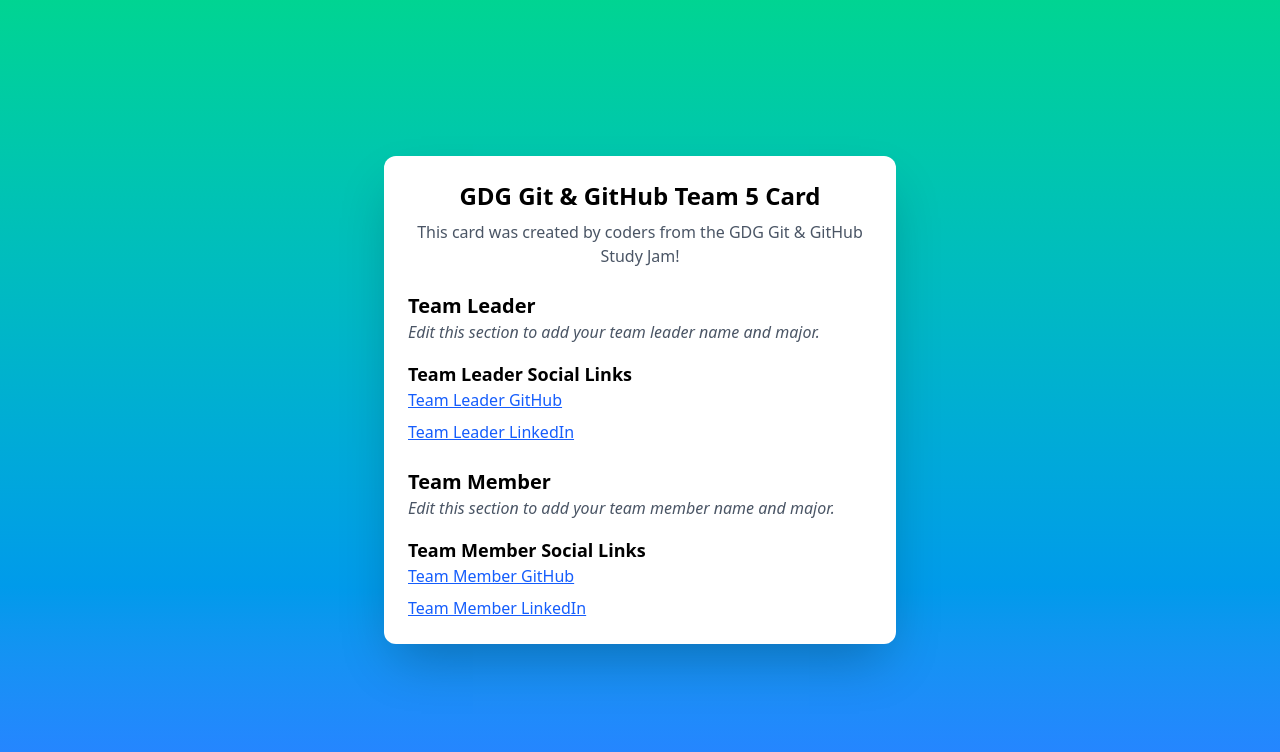
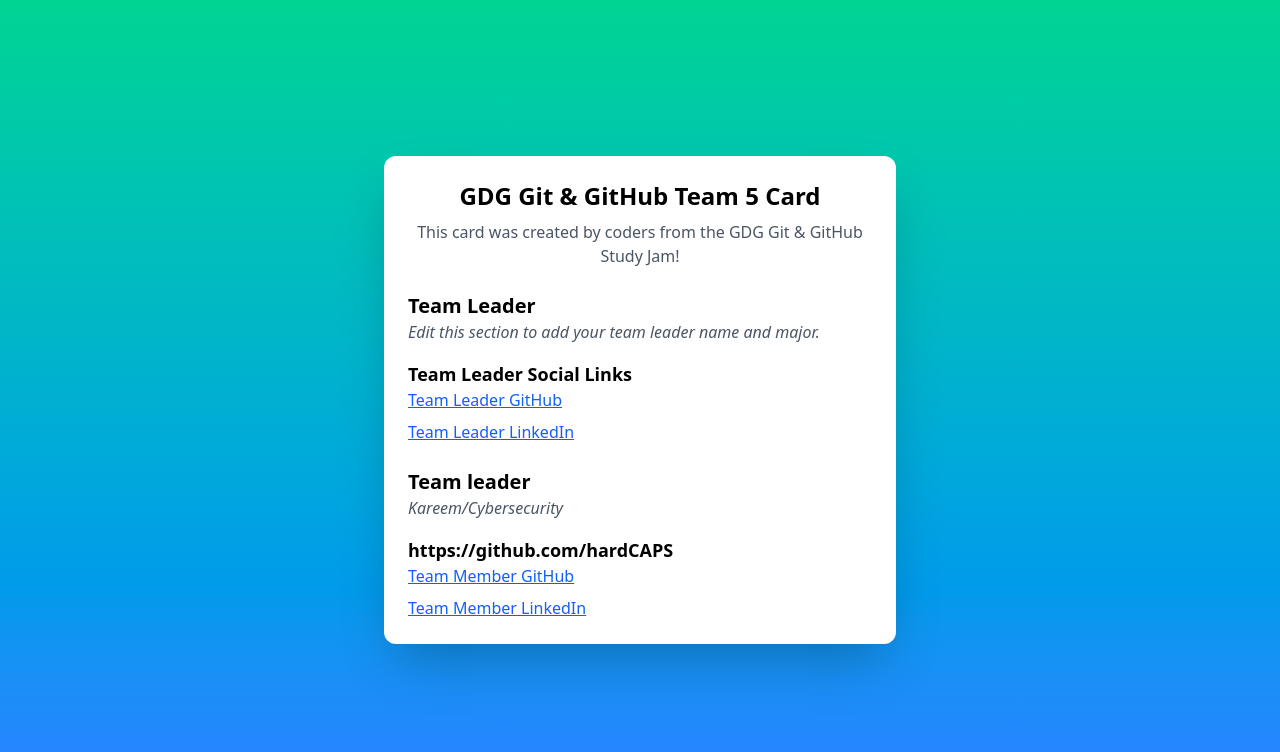
Before and after one commit to hardCAPS/Team5-Exercise4, a plain HTML site: page index.html in a window 1280 px wide. Drawn offline with nearby package versions, Linux system fonts and the light colour scheme.

Commit message:
Team5/NameAndSOcial

```diff
--- a/index.html
+++ b/index.html
@@ -26,9 +26,9 @@
 
         <section>
 		        <!-- Team Member Section -->
-            <h2 class="mt-6 text-xl font-semibold">Team Member</h2>
-            <p class="text-gray-600 italic">Edit this section to add your team member name and major.</p>
-            <h3 class="mt-4 text-lg font-semibold">Team Member Social Links</h3>
+            <h2 class="mt-6 text-xl font-semibold">Team leader</h2>
+            <p class="text-gray-600 italic">Kareem/Cybersecurity</p>
+            <h3 class="mt-4 text-lg font-semibold">https://github.com/hardCAPS</h3>
             <ul class="space-y-2">
                 <li><a href="social-link" class="text-blue-600 underline">Team Member GitHub</a></li>
                 <li><a href="social-link" class="text-blue-600 underline">Team Member LinkedIn</a></li>
```
